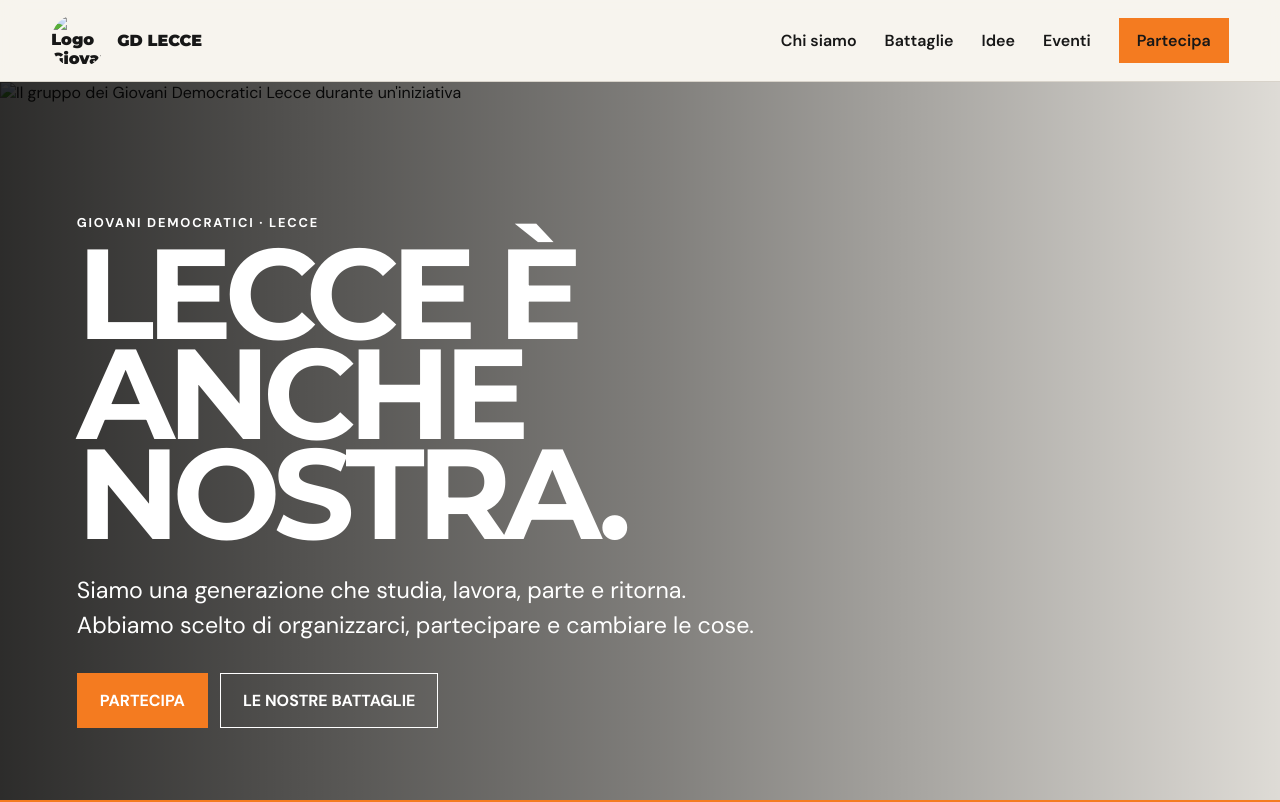
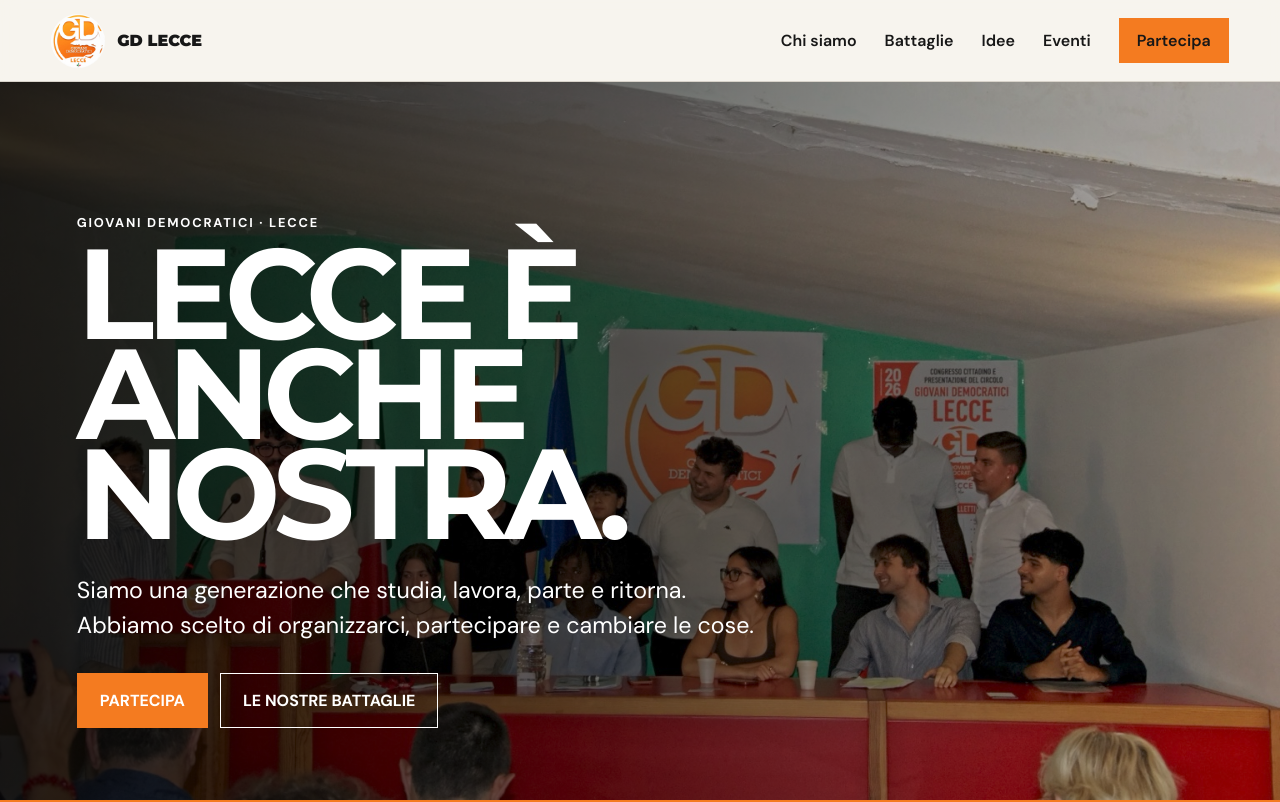
Before and after one commit to giovanidemocraticilecce/gd-lecce, a plain HTML site: page index.html in a window 1280 px wide. Shown: the top 802 px of the page. Drawn offline with Linux system fonts and the light colour scheme; a script that the page names is missing.

Commit message:
Update index.html

```diff
--- a/index.html
+++ b/index.html
@@ -13,7 +13,7 @@
 <body>
 <header class="site-header">
   <a class="brand" href="#home" aria-label="GD Lecce home">
-    <img src="assets/logo-gd-lecce.jpg" alt="Logo Giovani Democratici Lecce">
+    <img src="logo-gd-lecce.jpg" alt="Logo Giovani Democratici Lecce">
     <span>GD LECCE</span>
   </a>
   <button class="menu" aria-label="Apri menu" aria-expanded="false">MENU</button>
@@ -26,7 +26,7 @@
 
 <main>
 <section class="hero" id="home">
-  <img class="hero-image" src="assets/gruppo-gd-lecce.jpg" alt="Il gruppo dei Giovani Democratici Lecce durante un'iniziativa">
+  <img class="hero-image" src="gruppo-gd-lecce.jpg" alt="Il gruppo dei Giovani Democratici Lecce durante un'iniziativa">
   <div class="hero-shade"></div>
   <div class="hero-content">
     <p class="eyebrow">GIOVANI DEMOCRATICI · LECCE</p>
```
